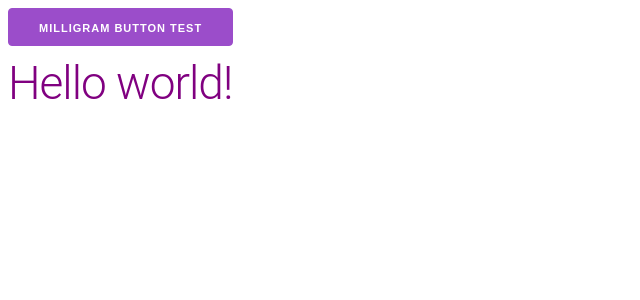
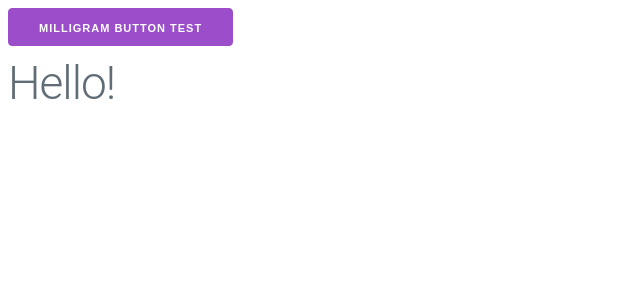
Before and after one commit to magiknono/svelte-githubstars, a Svelte app: page / in a window 1280 px wide. Shown: the top 300 px of the page, without its empty margins (0-640 px from the left). Built offline with nearby package versions, Linux system fonts and the light colour scheme.

Commit message:
remove default code

```diff
--- a/src/App.svelte
+++ b/src/App.svelte
@@ -1,11 +1,9 @@
 <script>
-	export let name;
+
 </script>
 
 <style>
-	h1 {
-		color: purple;
-	}
+
 </style>
 
-<h1>Hello {name}!</h1>
+<h1>Hello!</h1>
--- a/src/main.js
+++ b/src/main.js
@@ -2,12 +2,7 @@
 import App from './App.svelte';
 
 const app = new App({
-	target: document.body,
-	props: {
-		name: 'world'
-	}
+	target: document.body
 });
 
-window.app = app;
-
 export default app;
```
